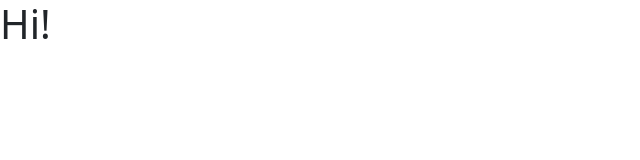
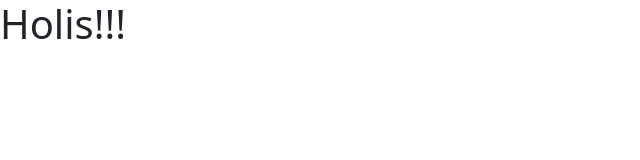
Before and after one commit to palmajoel10/pagina-web-equipo, a website: page index.html in a window 1280 px wide. Shown: the whole page, without its empty margins (0-640 px from the left). Drawn offline with nearby package versions, Linux system fonts and the light colour scheme.

Commit message:
Modificacion

```diff
--- a/index.html
+++ b/index.html
@@ -7,7 +7,7 @@
     <link href="https://cdn.jsdelivr.net/npm/bootstrap@5.2.0-beta1/dist/css/bootstrap.min.css" rel="stylesheet" integrity="sha384-0evHe/X+R7YkIZDRvuzKMRqM+OrBnVFBL6DOitfPri4tjfHxaWutUpFmBp4vmVor" crossorigin="anonymous">
   </head>
   <body>
-    <h1>Hi!</h1>
+    <h1>Holis!!!</h1>
     <script src="https://cdn.jsdelivr.net/npm/bootstrap@5.2.0-beta1/dist/js/bootstrap.bundle.min.js" integrity="sha384-pprn3073KE6tl6bjs2QrFaJGz5/SUsLqktiwsUTF55Jfv3qYSDhgCecCxMW52nD2" crossorigin="anonymous"></script>
   </body>
 </html>
```
